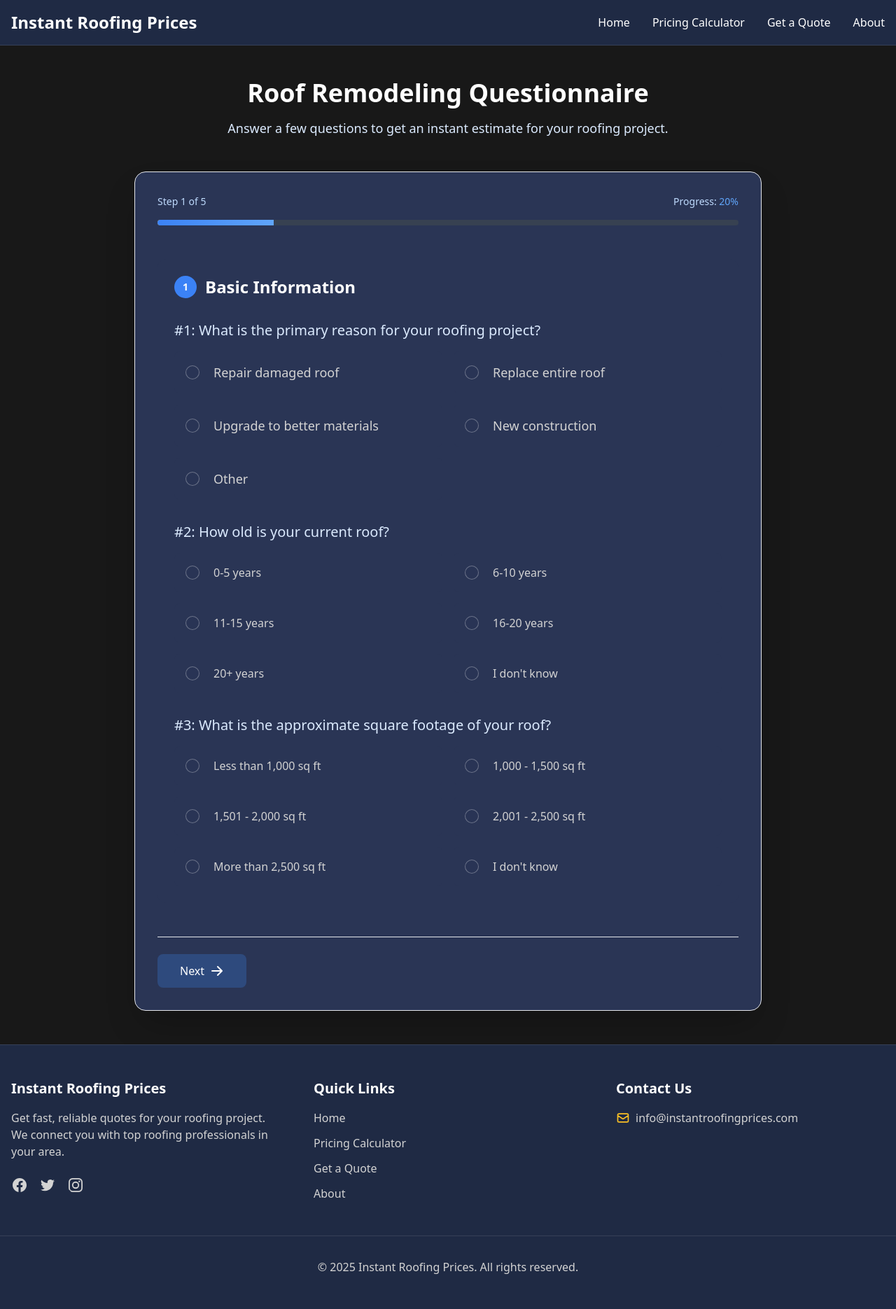
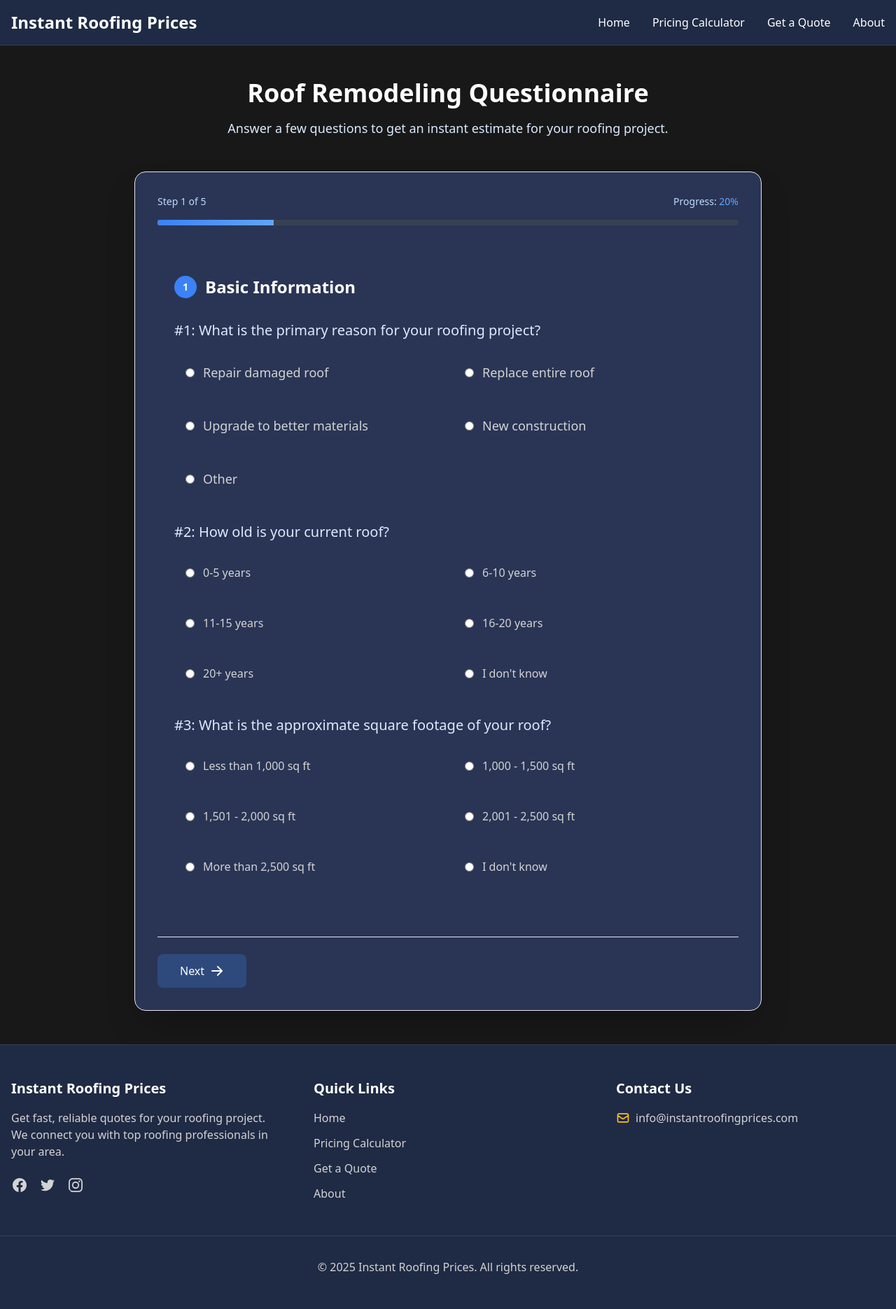
Before and after one commit to tim-amredev/roofing-lead-site, a Jekyll site: the page built from questionnaire.html, in a window 1280 px wide. Shown: the whole page at 70% size. Built offline with Jekyll 4.4.1, drawn with Linux system fonts in a browser that asks for light colours.

Commit message:
Update styles.css

```diff
--- a/assets/css/styles.css
+++ b/assets/css/styles.css
@@ -117,59 +117,6 @@ select:focus {
   @apply bg-white/10;
 }
 
-/* Checkbox and radio styling */
-input[type="checkbox"],
-input[type="radio"] {
-  appearance: none;
-  -webkit-appearance: none;
-  width: 1.25rem;
-  height: 1.25rem;
-  border: 2px solid rgba(255, 255, 255, 0.3);
-  background-color: rgba(255, 255, 255, 0.1);
-  display: inline-block;
-  position: relative;
-  cursor: pointer;
-  margin-right: 0.5rem;
-  vertical-align: text-bottom;
-}
-
-input[type="checkbox"] {
-  border-radius: 0.25rem;
-}
-
-input[type="radio"] {
-  border-radius: 50%;
-}
-
-input[type="checkbox"]:checked,
-input[type="radio"]:checked {
-  background-color: #d4a017;
-  border-color: #d4a017;
-}
-
-input[type="checkbox"]:checked::after {
-  content: "";
-  position: absolute;
-  left: 0.3rem;
-  top: 0.1rem;
-  width: 0.4rem;
-  height: 0.7rem;
-  border: solid white;
-  border-width: 0 2px 2px 0;
-  transform: rotate(45deg);
-}
-
-input[type="radio"]:checked::after {
-  content: "";
-  position: absolute;
-  left: 0.25rem;
-  top: 0.25rem;
-  width: 0.5rem;
-  height: 0.5rem;
-  border-radius: 50%;
-  background-color: white;
-}
-
 /* Button hover effects */
 button {
   transition: all 0.2s ease-in-out;
```
